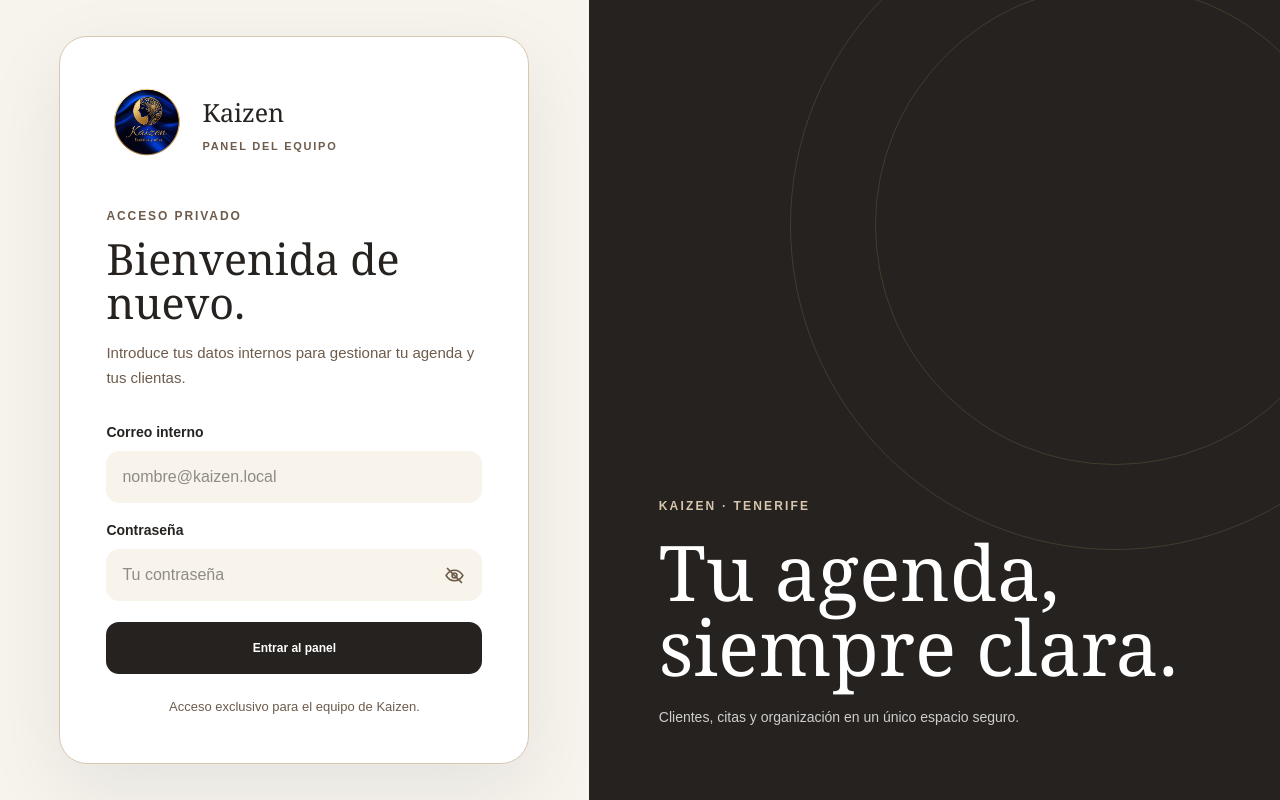
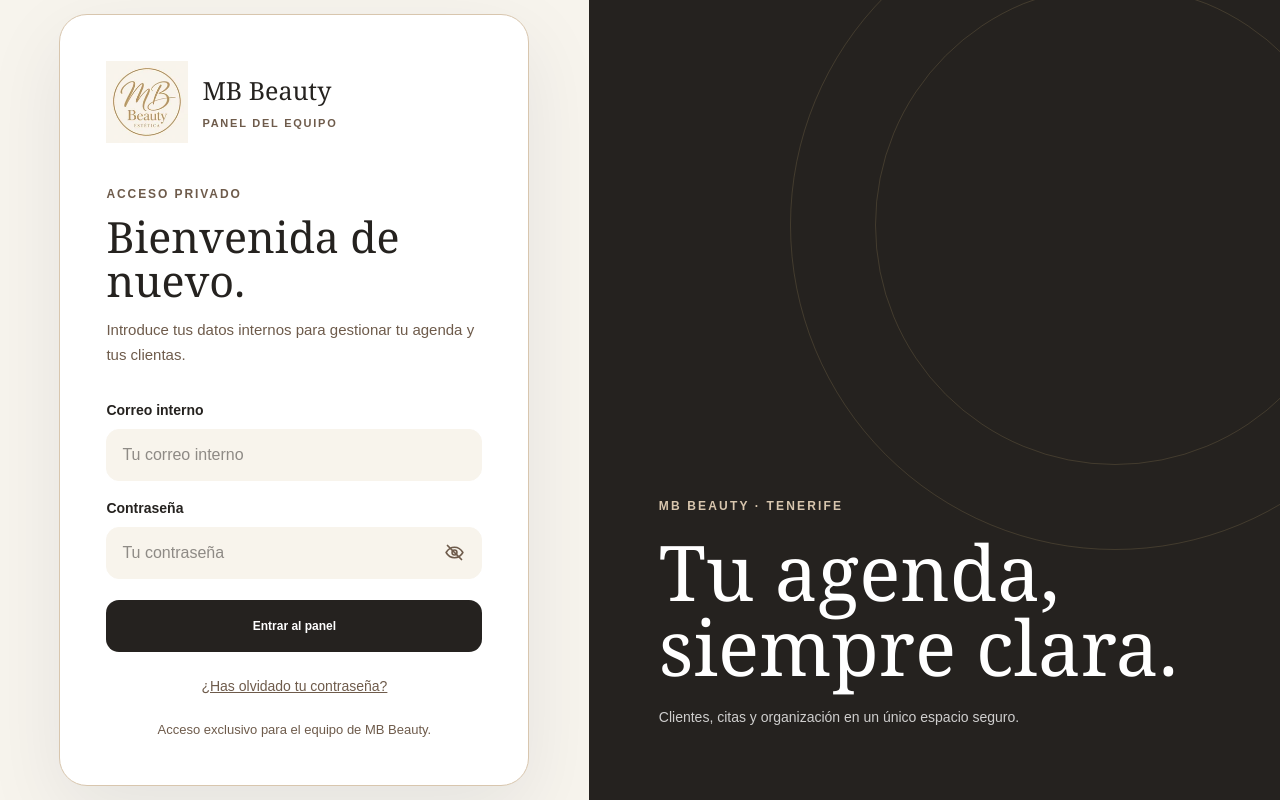
Before and after one commit to kaizen-salon-tenerife/kaizen-salon-tenerife.github.io, a Next.js app: page /panel/acceso in a window 1280 px wide. Built offline with nearby package versions, Linux system fonts and the light colour scheme; no server answers.

Commit message:
feat: rebrand staff panel and booking communications

```diff
--- a/app/api/appointments/[id]/route.ts
+++ b/app/api/appointments/[id]/route.ts
@@ -84,7 +84,7 @@
   const startsAt = `${date}T${time}:00`;
   const endsAt = addMinutes(startsAt, duration);
   if (blocksAvailability && !isWithinOpeningHours(startsAt, endsAt)) {
-    return Response.json({ error: "La cita debe estar dentro del horario de Kaizen." }, { status: 400 });
+    return Response.json({ error: "La cita debe estar dentro del horario de MB Beauty." }, { status: 400 });
   }
   if (blocksAvailability) {
     const conflict = await hasAppointmentConflict({
--- a/app/api/appointments/route.ts
+++ b/app/api/appointments/route.ts
@@ -60,7 +60,7 @@
   const startsAt = `${date}T${time}:00`;
   const endsAt = addMinutes(startsAt, duration);
   if (!isWithinOpeningHours(startsAt, endsAt)) {
-    return Response.json({ error: "La cita debe estar dentro del horario de Kaizen." }, { status: 400 });
+    return Response.json({ error: "La cita debe estar dentro del horario de MB Beauty." }, { status: 400 });
   }
   const conflict = await hasAppointmentConflict({
     accessToken, professionalKey, startsAt, endsAt,
--- a/app/api/auth/login/route.ts
+++ b/app/api/auth/login/route.ts
@@ -40,7 +40,7 @@
     const profile = await getStaffProfile(session.user.id, session.access_token);
     if (!profile) {
       return Response.json(
-        { error: "Esta cuenta no tiene acceso al panel de Kaizen." },
+        { error: "Esta cuenta no tiene acceso al panel de MB Beauty." },
         { status: 403 },
       );
     }
--- a/app/api/booking-requests/route.ts
+++ b/app/api/booking-requests/route.ts
@@ -90,7 +90,7 @@
           p_phone: phone,
           p_notes: notes,
           p_waitlist: waitlist,
-          p_privacy_version: "2026-08-28",
+          p_privacy_version: "2026-10-08",
         }),
       },
     );
@@ -103,7 +103,7 @@
     if (message.includes("client_blocked")) {
       return Response.json(
         {
-          error: "No es posible realizar la reserva online con estos datos. Contacta directamente con Kaizen.",
+          error: "No es posible realizar la reserva online con estos datos. Contacta directamente con MB Beauty.",
           code: "client_blocked",
         },
         { status: 403 },
--- a/app/api/schedule-blocks/route.ts
+++ b/app/api/schedule-blocks/route.ts
@@ -49,7 +49,7 @@
     return Response.json({
       error: allDay
         ? "Revisa las fechas del bloqueo."
-        : "El bloqueo debe estar dentro del horario de Kaizen.",
+        : "El bloqueo debe estar dentro del horario de MB Beauty.",
     }, { status: 400 });
   }
 
--- a/app/api/services/[id]/route.ts
+++ b/app/api/services/[id]/route.ts
@@ -23,7 +23,7 @@
   ]);
   if (!user || user.role !== "owner" || !accessToken) {
     return Response.json(
-      { error: "Solo Sarai y administración pueden modificar los servicios." },
+      { error: "Tu cuenta no tiene permiso para modificar los servicios." },
       { status: 403 },
     );
   }
--- a/app/panel/acceso/page.tsx
+++ b/app/panel/acceso/page.tsx
@@ -72,9 +72,9 @@
   return (
     <main className="staff-auth-page">
       <section className="staff-auth-card">
-        <Link href="/" className="staff-auth-brand" aria-label="Volver a Kaizen">
-          <Image src="/logo-kaizen.png" alt="Kaizen" width={82} height={82} unoptimized />
-          <span><strong>Kaizen</strong><small>Panel del equipo</small></span>
+        <Link href="/" className="staff-auth-brand" aria-label="Volver a MB Beauty">
+          <Image src="/brand/logo/mb-beauty-mark.webp" alt="MB Beauty" width={82} height={82} unoptimized />
+          <span><strong>MB Beauty</strong><small>Panel del equipo</small></span>
         </Link>
         <div className="staff-auth-heading">
           <p>Acceso privado</p>
@@ -82,15 +82,16 @@
           <span>Introduce tus datos internos para gestionar tu agenda y tus clientas.</span>
         </div>
         <form onSubmit={submit} className="staff-auth-form">
-          <label><span>Correo interno</span><input name="email" type="email" autoComplete="username" required placeholder="nombre@kaizen.local" /></label>
+          <label><span>Correo interno</span><input name="email" type="email" autoComplete="username" required placeholder="Tu correo interno" /></label>
           <PasswordField label="Contraseña" name="password" autoComplete="current-password" required placeholder="Tu contraseña" />
           {error && <p className="staff-auth-error" role="alert">{error}</p>}
           <button type="submit" disabled={loading}>{loading ? "Comprobando…" : "Entrar al panel"}</button>
         </form>
-        <p className="staff-auth-help">Acceso exclusivo para el equipo de Kaizen.</p>
+        <Link className="staff-recovery-link" href="/panel/recuperar-clave">¿Has olvidado tu contraseña?</Link>
+        <p className="staff-auth-help">Acceso exclusivo para el equipo de MB Beauty.</p>
       </section>
       <aside className="staff-auth-visual" aria-hidden="true">
-        <div><small>Kaizen · Tenerife</small><strong>Tu agenda,<br />siempre clara.</strong><span>Clientes, citas y organización en un único espacio seguro.</span></div>
+        <div><small>MB Beauty · Tenerife</small><strong>Tu agenda,<br />siempre clara.</strong><span>Clientes, citas y organización en un único espacio seguro.</span></div>
       </aside>
     </main>
   );
--- a/app/panel/agenda-workspace.tsx
+++ b/app/panel/agenda-workspace.tsx
@@ -103,7 +103,7 @@
     <section className="panel-card agenda-workspace">
       <div className="agenda-toolbar">
         <div>
-          <small>Horario oficial de Kaizen</small>
+          <small>Horario oficial de MB Beauty</small>
           <h2>{rangeTitle(anchor, mode)}</h2>
           <p>L–V 09:30–18:00 · Sáb 09:30–13:30 · Dom cerrado</p>
         </div>
--- a/app/panel/cambiar-clave/page.tsx
+++ b/app/panel/cambiar-clave/page.tsx
@@ -52,8 +52,8 @@
     <main className="staff-auth-page single">
       <section className="staff-auth-card change-password-card">
         <div className="staff-auth-brand">
-          <Image src="/logo-kaizen.png" alt="Kaizen" width={72} height={72} unoptimized />
-          <span><strong>Kaizen</strong><small>Primer acceso</small></span>
+          <Image src="/brand/logo/mb-beauty-mark.webp" alt="MB Beauty" width={72} height={72} unoptimized />
+          <span><strong>MB Beauty</strong><small>Primer acceso</small></span>
         </div>
         <div className="staff-auth-heading">
           <p>Protege tu cuenta</p>
--- a/app/panel/panel-client.tsx
+++ b/app/panel/panel-client.tsx
@@ -500,7 +500,7 @@
 
   async function deleteScheduleBlock(block: ScheduleBlockRow) {
     if (!block.professionalId && !isOwner) {
-      setNotice("Solo Sarai puede modificar los cierres generales del centro.");
+      setNotice("Tu cuenta no tiene permiso para modificar los cierres generales del centro.");
       return;
     }
     if (!window.confirm(`¿Eliminar el bloqueo “${block.title}”?`)) return;
@@ -773,8 +773,8 @@
     <main className="panel-page">
       <aside className="panel-sidebar">
         <Link className="panel-brand" href="/">
-          <Image src="/logo-kaizen.png" alt="Kaizen" width={54} height={54} unoptimized />
-          <span><strong>Kaizen</strong><small>Panel interno</small></span>
+          <Image src="/brand/logo/mb-beauty-mark.webp" alt="MB Beauty" width={54} height={54} unoptimized />
+          <span><strong>MB Beauty</strong><small>Panel interno</small></span>
         </Link>
         <nav aria-label="Secciones del panel">
           {navigation.map((item) => (
@@ -802,19 +802,21 @@
           <div>{currentUser.name.slice(0, 1)}</div>
           <span>
             <strong>{currentUser.name}</strong>
-            <small>{currentUser.professionalKey === "adminleon" ? "Administrador" : isOwner ? "Propietaria" : "Profesional"}</small>
+            <small>{currentUser.professionalKey === "adminleon" ? "Administrador técnico principal" : currentUser.professionalKey === "nurme" ? "Propietaria · Administración operativa" : "Cuenta histórica"}</small>
           </span>
           <button type="button" onClick={logout} aria-label="Cerrar sesión">↪</button>
         </div>
       </aside>
 
       <section className="panel-main">
+        <div className="mb-panel-responsibilities"><strong>MB Beauty</strong><span>Nurme Martín · Propietaria y administradora operativa</span><span>Manuel · Administrador técnico principal y superadministrador</span><small>Los permisos de las cuentas se conservan hasta aprobar la migración de acceso.</small></div>
         <header className="panel-topbar">
           <div>
             <p>{formatLongDate(new Date())}</p>
             <h1>{view}</h1>
           </div>
           <div className="panel-top-actions">
+            <button className="mb-mobile-logout panel-secondary" type="button" onClick={logout} aria-label="Cerrar sesión">Salir ↪</button>
             <span className="secure-pill">● Acceso seguro</span>
             <button className="panel-secondary" type="button" onClick={() => { setModal("client"); setError(""); }}>
               + Nueva clienta
@@ -848,7 +850,7 @@
                 <article className="panel-card security-card">
                   <small>Configuración inicial</small>
                   <h2>Accesos del equipo</h2>
-                  <p>Sarai puede ver todo. Yeroha y Nurme solamente acceden a sus propias clientas y citas.</p>
+                  <p>Los permisos efectivos dependen de los perfiles activos y las políticas de acceso existentes. El cambio de marca no modifica esos permisos.</p>
                   <button type="button" onClick={() => setView("Equipo")}>Revisar cuentas →</button>
                 </article>
                 <article className="panel-card match-card">
@@ -1204,7 +1206,7 @@
             <section className="panel-card panel-full-card payment-dashboard-card">
               <div className="panel-card-heading payment-dashboard-heading">
                 <div>
-                  <small>{isOwner ? "Control general de Kaizen" : "Solo tus citas y clientas"}</small>
+                  <small>{isOwner ? "Control general de MB Beauty" : "Solo tus citas y clientas"}</small>
                   <h2>Cobros e ingresos</h2>
                   <p>Consulta pagos, revisa importes pendientes y corrige cualquier dato.</p>
                 </div>
@@ -1384,7 +1386,7 @@
                         required
                         placeholder="Ej. Impago pendiente o comportamiento inapropiado"
                       />
-                      <small>El motivo es privado y solamente lo verá el equipo de Kaizen.</small>
+                      <small>El motivo es privado y solamente lo verá el equipo de MB Beauty.</small>
                     </label>
                   )}
                 </section>
@@ -2106,15 +2108,15 @@
 }
 
 function confirmationWhatsappMessage(appointment: AppointmentRow) {
-  return `Hola ${whatsappFirstName(appointment.client)} 👋 Tu cita en Kaizen está confirmada ✅\n\n📅 ${whatsappDate(appointment.startsAt)}\n🕒 ${appointment.startsAt.slice(11, 16)} h\n✨ ${appointment.service}\n👩‍💼 ${appointment.professional}\n📍 Edificio Airam, local 14, Barranco Grande\n\nSi necesitas modificarla, escríbenos con antelación. ¡Te esperamos!`;
+  return `Hola ${whatsappFirstName(appointment.client)} 👋 Tu cita en MB Beauty está confirmada ✅\n\n📅 ${whatsappDate(appointment.startsAt)}\n🕒 ${appointment.startsAt.slice(11, 16)} h\n✨ ${appointment.service}\n👩‍💼 ${appointment.professional}\n📍 Edificio Airam, local 14, Barranco Grande\n\nSi necesitas modificarla, escríbenos con antelación. ¡Te esperamos!`;
 }
 
 function reminderWhatsappMessage(appointment: AppointmentRow) {
-  return `Hola ${whatsappFirstName(appointment.client)} 👋 Te recordamos que mañana tienes una cita en Kaizen.\n\n🕒 ${appointment.startsAt.slice(11, 16)} h\n✨ ${appointment.service}\n👩‍💼 ${appointment.professional}\n📍 Edificio Airam, local 14, Barranco Grande\n\nRespóndenos con una opción:\n1️⃣ Confirmo mi asistencia\n2️⃣ Necesito cancelar\n3️⃣ Quiero reprogramar\n\nRecuerda que puedes cancelar hasta 6 horas antes. ¡Te esperamos!`;
+  return `Hola ${whatsappFirstName(appointment.client)} 👋 Te recordamos que mañana tienes una cita en MB Beauty.\n\n🕒 ${appointment.startsAt.slice(11, 16)} h\n✨ ${appointment.service}\n👩‍💼 ${appointment.professional}\n📍 Edificio Airam, local 14, Barranco Grande\n\nRespóndenos con una opción:\n1️⃣ Confirmo mi asistencia\n2️⃣ Necesito cancelar\n3️⃣ Quiero reprogramar\n\nRecuerda que puedes cancelar hasta 6 horas antes. ¡Te esperamos!`;
 }
 
 function waitlistWhatsappMessage(appointment: AppointmentRow, offer: WaitlistOffer) {
-  return `Hola ${whatsappFirstName(appointment.client)} 👋 Ha quedado libre un hueco en Kaizen para ${appointment.service}.\n\n📅 ${whatsappDate(offer.date)}\n🕒 ${offer.time} h\n👩‍💼 ${appointment.professional}\n\nSi te interesa, responde SÍ durante la próxima hora. Si no recibimos respuesta, ofreceremos el hueco a la siguiente clienta. Tu cita actual seguirá guardada hasta que confirmemos el cambio contigo.`;
+  return `Hola ${whatsappFirstName(appointment.client)} 👋 Ha quedado libre un hueco en MB Beauty para ${appointment.service}.\n\n📅 ${whatsappDate(offer.date)}\n🕒 ${offer.time} h\n👩‍💼 ${appointment.professional}\n\nSi te interesa, responde SÍ durante la próxima hora. Si no recibimos respuesta, ofreceremos el hueco a la siguiente clienta. Tu cita actual seguirá guardada hasta que confirmemos el cambio contigo.`;
 }
 
 function whatsappWasSent(
@@ -2160,7 +2162,7 @@
     sarai: "Sarai",
     yeroha: "Yeroha",
     nurme: "Nurme",
-  }[professionalKey] ?? "Equipo Kaizen";
+  }[professionalKey] ?? "Equipo MB Beauty";
 }
 
 function durationText(minutes: number) {
--- /dev/null
+++ b/app/panel/recuperar-clave/page.tsx
@@ -0,0 +1,5 @@
+import Link from "next/link";
+export const metadata = { title: "Ayuda de acceso | MB Beauty", robots: { index: false, follow: false } };
+export default function AccessHelp() {
+  return <main className="legal-page"><div className="legal-shell"><p className="eyebrow eyebrow-dark">MB Beauty · Acceso privado</p><h1>¿Has olvidado tu contraseña?</h1><p className="legal-intro">Contacta con Manuel, administrador técnico principal, para solicitar ayuda con tu acceso. La recuperación automática por correo todavía no está disponible.</p><p>No compartas tu contraseña. Si es tu primer acceso, el panel te pedirá crear una contraseña personal después de iniciar sesión.</p><Link className="mb-button" href="/panel/acceso">Volver al acceso</Link></div></main>;
+}
--- a/lib/booking-availability.ts
+++ b/lib/booking-availability.ts
@@ -49,7 +49,7 @@
       slots: [],
       totalDuration: 0,
       reason: "closed",
-      message: "Kaizen permanece cerrado los domingos. Elige otro día.",
+      message: "MB Beauty permanece cerrado los domingos. Elige otro día.",
       professionals: [],
       selectedServices: [],
     };
@@ -84,7 +84,7 @@
         0,
       ),
       reason: "professional_unavailable",
-      message: "Una de las profesionales necesarias no está disponible. Contacta con Kaizen.",
+      message: "Una de las profesionales necesarias no está disponible. Contacta con MB Beauty.",
       professionals: [],
       selectedServices,
     };
```
